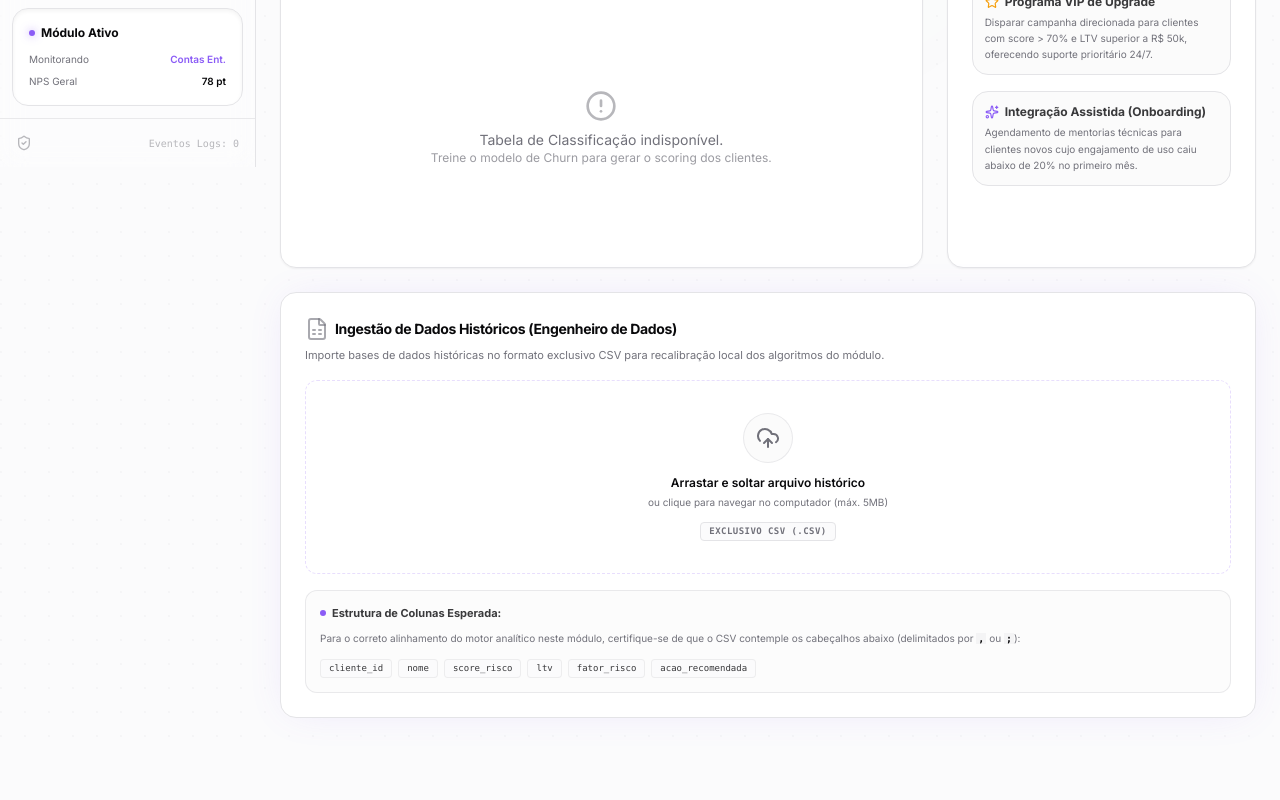
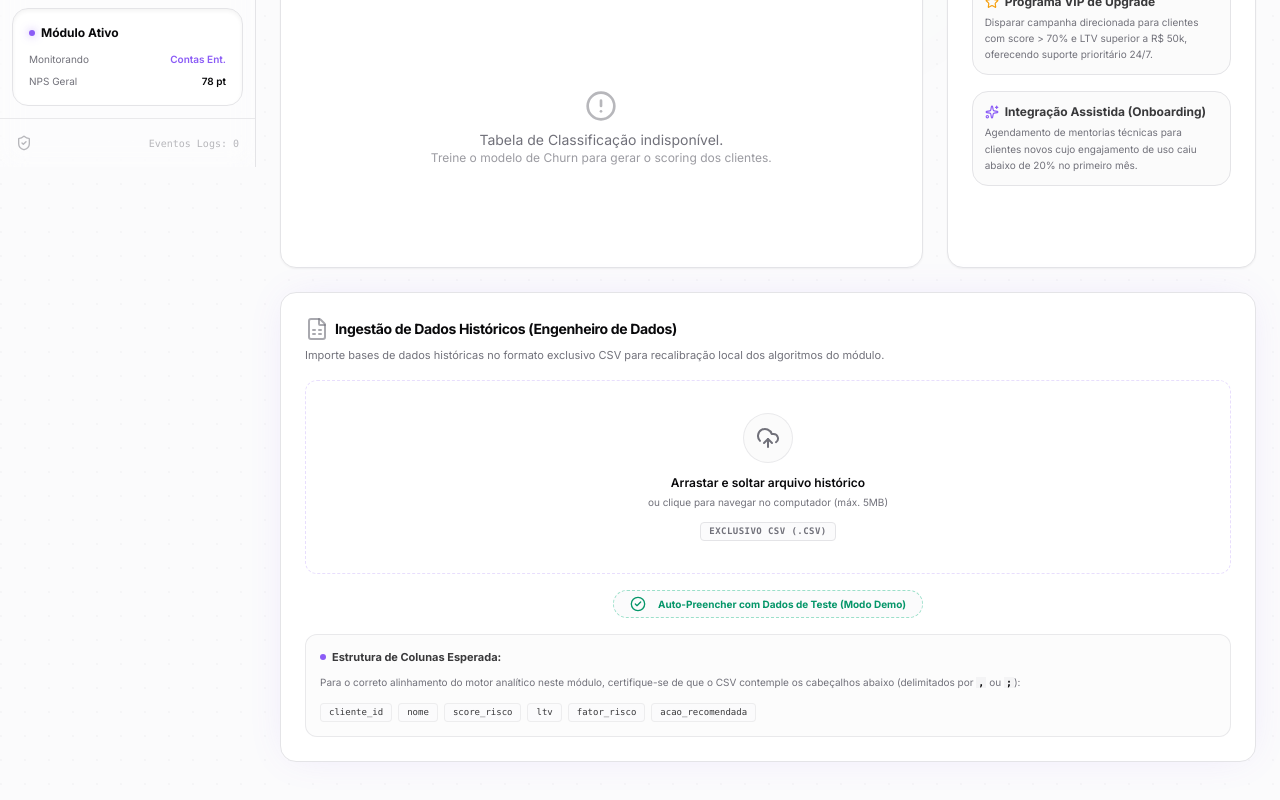
Before and after one commit to gabriellsnts/spam-project, a Next.js app: page /churn in a window 1280 px wide. Shown: the part 633-1433 px from the top of the page. Before the commit the page ends 1391 px from the top, so only its background shows below. Built offline with nearby package versions, Linux system fonts and the light colour scheme; sample sign-in values are in the browser's storage.

Commit message:
feat: adicionar botao de auto-preencher dados de teste no uploader (UX/UI Demo)

```diff
--- a/src/components/shared/csv-uploader.tsx
+++ b/src/components/shared/csv-uploader.tsx
@@ -1175,6 +1175,29 @@ export function CSVUploader({ onConfirm, onReset }: CSVUploaderProps = {}) {
               <div className="px-2 py-0.5 rounded bg-background border border-border text-[9px] font-bold text-muted-foreground uppercase font-mono tracking-wider">
                 Exclusivo CSV (.csv)
               </div>
+            </div>
+
+            {/* Botão de Mock de Upload para Testes */}
+            <div className="flex justify-center mt-2">
+              <Button
+                onClick={() => {
+                  setFileDetails({
+                    name: `dados_historicos_${activeDomain || 'teste'}.csv`,
+                    size: "45 KB",
+                    sizeBytes: 45000,
+                    rows: 150,
+                    encoding: "UTF-8",
+                    delimiter: ",",
+                    headers: expectedCols
+                  });
+                  setUploadStatus("success");
+                }}
+                variant="outline"
+                className="text-[10px] font-bold h-7 border-dashed border-emerald-500/40 text-emerald-600 hover:bg-emerald-500/10"
+              >
+                <CheckCircle2 className="h-3.5 w-3.5 mr-1" />
+                Auto-Preencher com Dados de Teste (Modo Demo)
+              </Button>
             </div>
 
             {/* Guia de Colunas Esperadas */}
```
